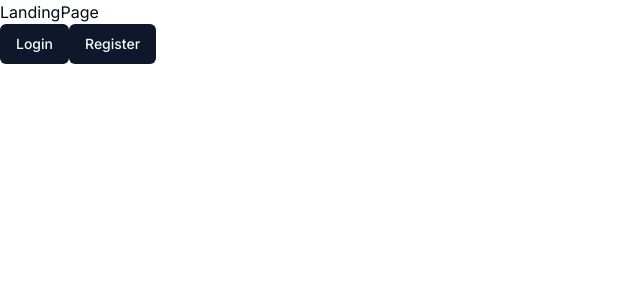
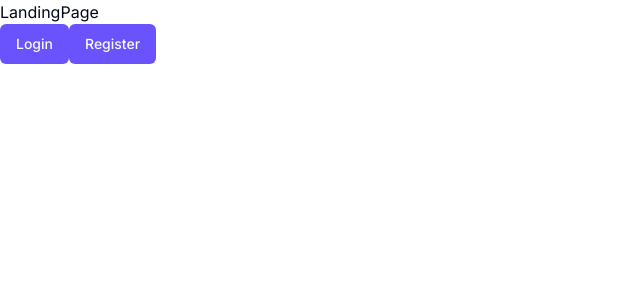
Before and after one commit to PavankumarUppar/Qurious, a Next.js app: page / in a window 1280 px wide. Shown: the top 300 px of the page, without its empty margins (0-640 px from the left). Built offline with nearby package versions, Linux system fonts and the light colour scheme.

Commit message:
changed the primary color

```diff
--- a/app/globals.css
+++ b/app/globals.css
@@ -19,7 +19,7 @@ body,
     --popover: 0 0% 100%;
     --popover-foreground: 222.2 84% 4.9%;
 
-    --primary: 222.2 47.4% 11.2%;
+    --primary: 248 98% 66%;
     --primary-foreground: 210 40% 98%;
 
     --secondary: 210 40% 96.1%;
```
